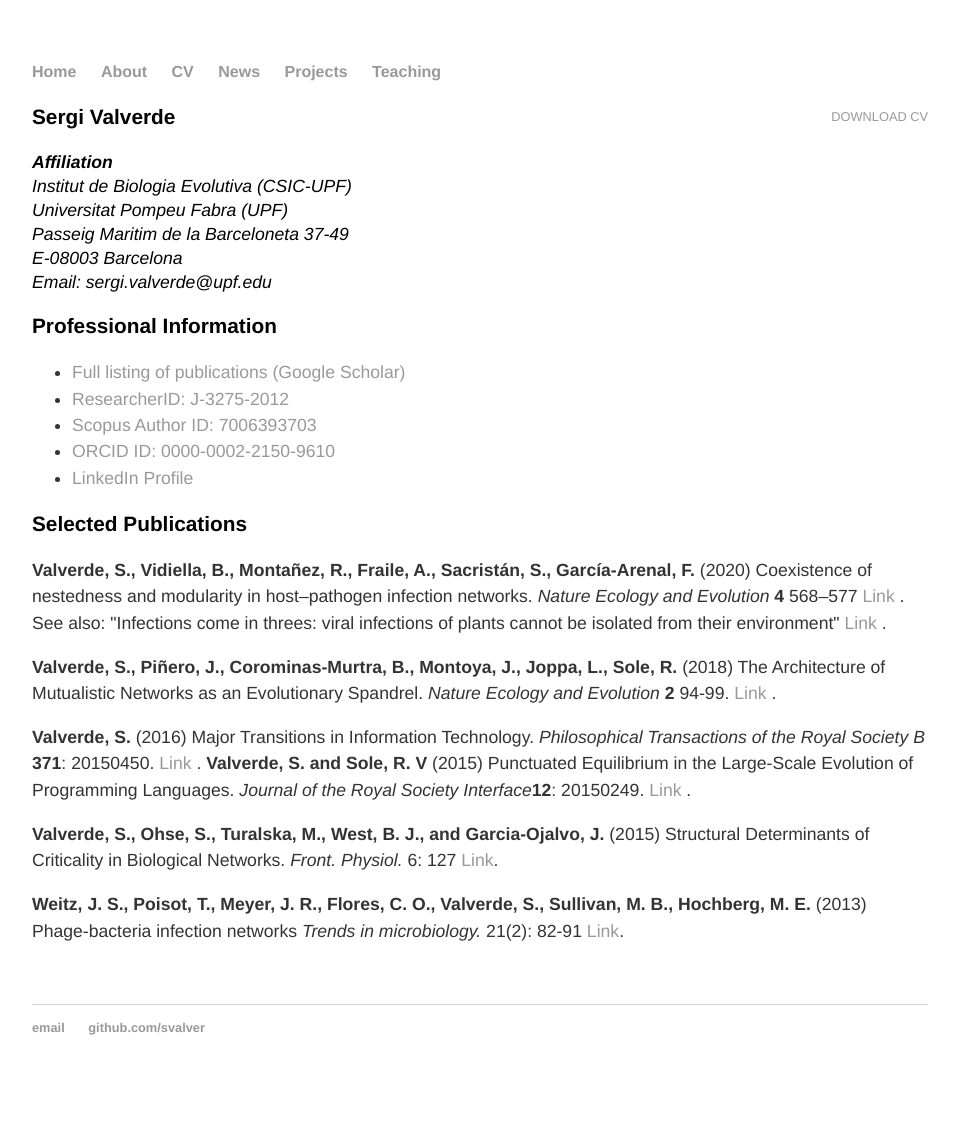
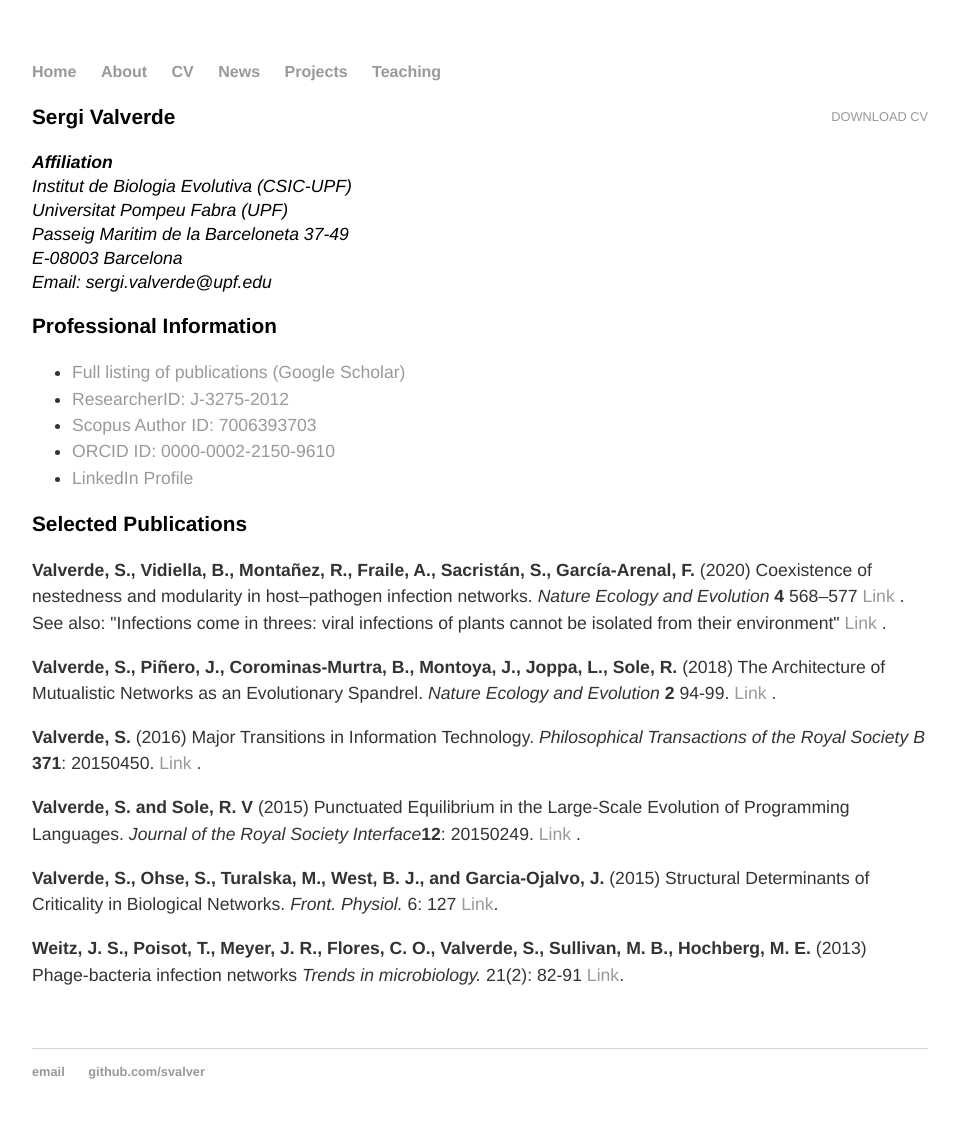
Before and after one commit to svalver/svalver.github.io, a Jekyll site: the page built from cv/index.html, in a window 1280 px wide. Shown: the whole page, without its empty margins (160-1118 px from the left). Built offline with Jekyll 4.4.1, drawn with Linux system fonts in a browser that asks for light colours; before the commit the page ends 1097 px from its top, so only the background shows below that.

Commit message:
Update index.html

```diff
--- a/cv/index.html
+++ b/cv/index.html
@@ -29,18 +29,24 @@
 
 <p><strong>Valverde, S., Vidiella, B., Montañez, R., Fraile, A., Sacristán, S., García-Arenal, F. </strong> (2020) Coexistence of nestedness and modularity in host–pathogen infection networks. <em> Nature Ecology and Evolution </em> <b> 4</b> 568–577 <a href ="https://www.nature.com/articles/s41559-020-1130-9"> Link </a>.
 See also: "Infections come in threes: viral infections of plants cannot be isolated from their environment" <a href="https://natureecoevocommunity.nature.com/posts/61786-infections-come-in-threes-viral-infections-of-plants-cannot-be-isolated-from-their-environment"> Link </a>.
+    </p>
 
 <p><strong>Valverde, S., Piñero, J.,  Corominas-Murtra, B., Montoya, J., Joppa,  L., Sole, R. </strong> (2018) The Architecture of Mutualistic Networks as an Evolutionary Spandrel. <em> Nature Ecology and Evolution </em> <b> 2</b> 94-99.
 <a href ="https://www.nature.com/articles/s41559-017-0383-4"> Link </a>.
+    </p>
 
 <p><strong>Valverde, S. </strong> (2016) Major Transitions in Information Technology. <em> Philosophical Transactions of the Royal Society B</em> <b>371</b>: 20150450.
 <a href ="http://rstb.royalsocietypublishing.org/content/371/1701/20150450"> Link </a>.
+    </p>
 
-<strong>Valverde, S. and Sole, R. V</strong> (2015) Punctuated Equilibrium in the Large-Scale Evolution of Programming Languages. <em> Journal of the Royal Society Interface</em><b>12</b>: 20150249. <a href ="https://royalsocietypublishing.org/doi/full/10.1098/rsif.2015.0249"> Link </a>.
+<p><strong>Valverde, S. and Sole, R. V</strong> (2015) Punctuated Equilibrium in the Large-Scale Evolution of Programming Languages. <em> Journal of the Royal Society Interface</em><b>12</b>: 20150249. <a href ="https://royalsocietypublishing.org/doi/full/10.1098/rsif.2015.0249"> Link </a>.
+    </p>
 
 <p><strong>Valverde, S., Ohse, S., Turalska, M., West, B. J., and Garcia-Ojalvo, J.</strong> (2015) Structural Determinants of Criticality in Biological Networks. <em> Front. Physiol.</em> 6: 127 <a href="http://journal.frontiersin.org/article/10.3389/fphys.2015.00127/abstract"> Link</a>.
+    </p>
 
 <p><strong>Weitz, J. S., Poisot, T., Meyer, J. R., Flores, C. O., Valverde, S., Sullivan, M. B., Hochberg, M. E.</strong> (2013) Phage-bacteria infection networks<em> Trends in microbiology. </em> 21(2): 82-91 <a href="http://dx.doi.org/10.1016/j.tim.2012.11.003"> Link</a>.
+    </p>
 
 <!--
 <h3>Selected Publications</h3>
```
